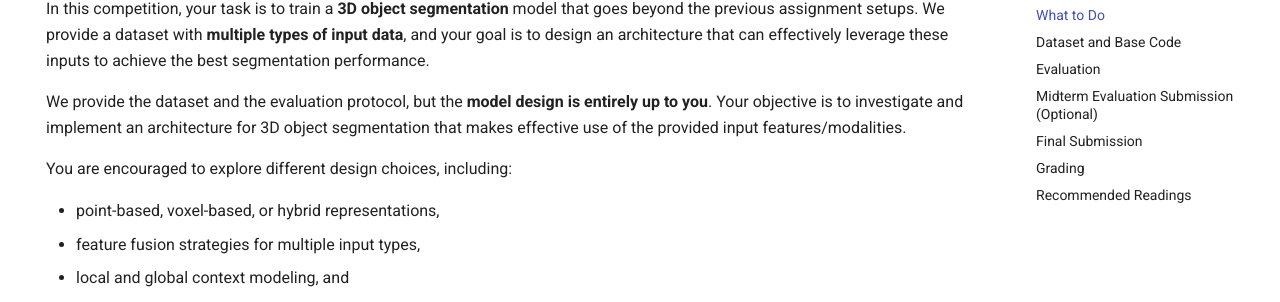
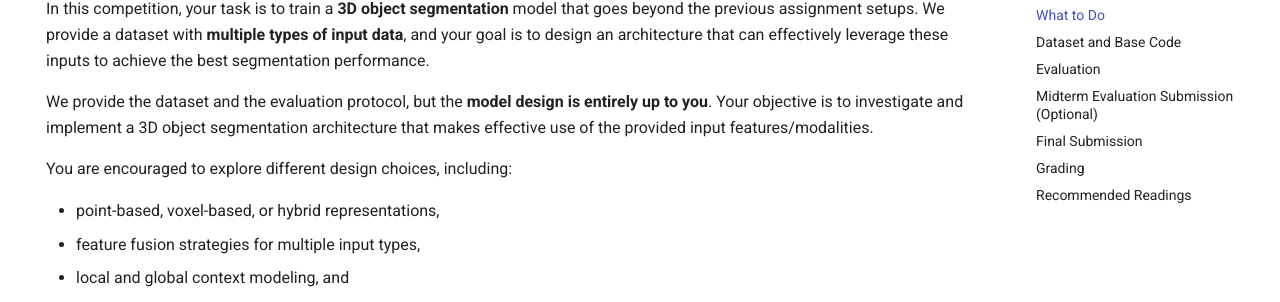
Before and after one commit to mhsung/kaist-cs479-spring-2026, an MkDocs documentation site: the page built from docs/3d-segmentation-competition.md, in a window 1280 px wide and 900 px high, scrolled down 339 px. Shown: the part 168-470 px from the top of the window. Built offline with MkDocs 1.6.1 and Material for MkDocs 9.7.7, drawn with Linux system fonts in a browser that asks for light colours; some of the changed text lies outside the part shown.

Commit message:
Updated.

```diff
--- a/docs/3d-segmentation-competition.md
+++ b/docs/3d-segmentation-competition.md
@@ -20,7 +20,7 @@ hide:
 ### What to Do
 In this competition, your task is to train a **3D object segmentation** model that goes beyond the previous assignment setups. We provide a dataset with **multiple types of input data**, and your goal is to design an architecture that can effectively leverage these inputs to achieve the best segmentation performance.
 
-We provide the dataset and the evaluation protocol, but the **model design is entirely up to you**. Your objective is to investigate and implement an architecture for 3D object segmentation that makes effective use of the provided input features/modalities.
+We provide the dataset and the evaluation protocol, but the **model design is entirely up to you**. Your objective is to investigate and implement a 3D object segmentation architecture that makes effective use of the provided input features/modalities.
 
 You are encouraged to explore different design choices, including:
 
```
Also changed, not shown: other parts of docs/3d-segmentation-competition.md (+1 -1 lines).
